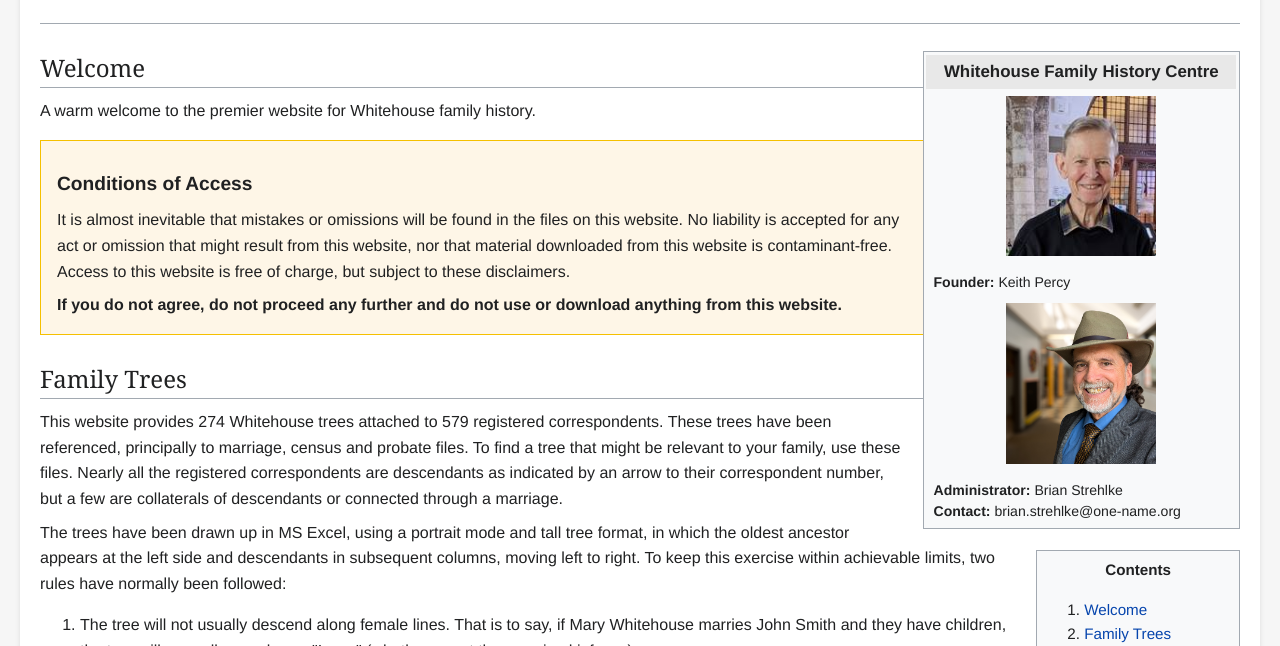
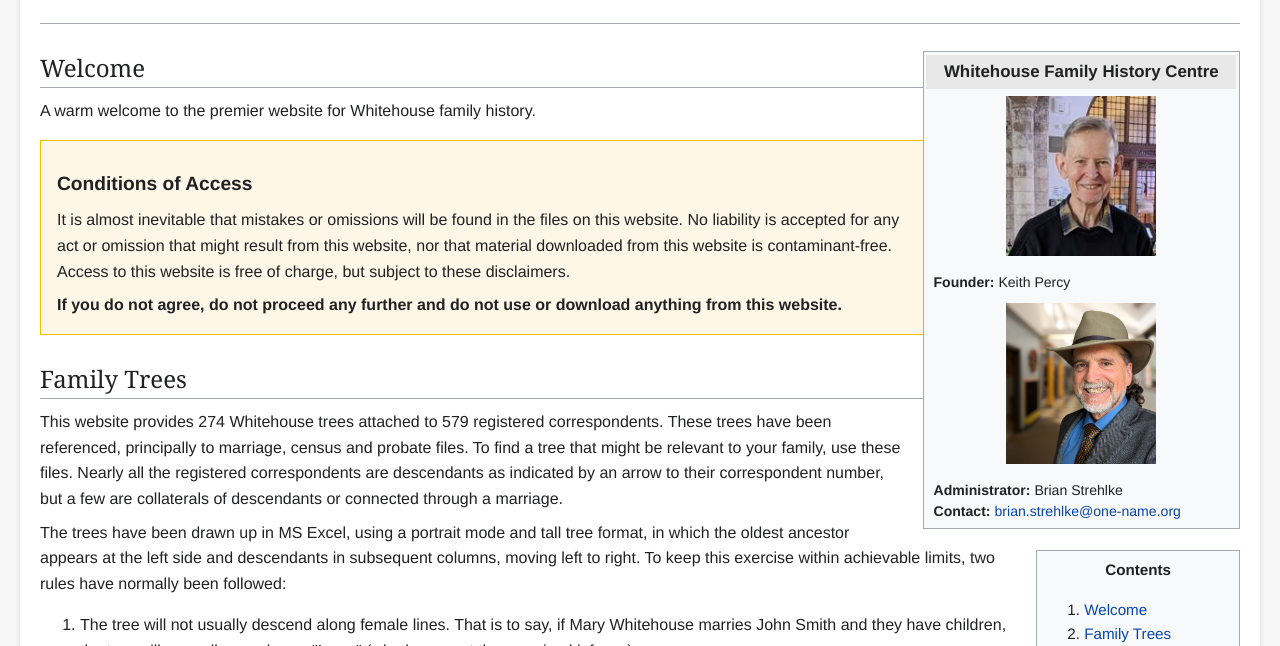
Before and after one commit to ztrehlk/whitehouse-fhc, a plain HTML site: page proposed-index.htm in a window 1280 px wide. Shown: the part 96-742 px from the top of the page. Drawn offline with Linux system fonts and the light colour scheme.

Commit message:
Update proposed-index.htm
2nd attempt to add email link to photo caption contact info.

```diff
--- a/proposed-index.htm
+++ b/proposed-index.htm
@@ -173,7 +173,7 @@
             </div>
             <div class="infobox-data">
                 <div><strong>Administrator:</strong> Brian Strehlke</div>
-                <div><strong>Contact:</strong> brian.strehlke@one-name.org</div>
+                <div><strong>Contact:</strong> <a href="mailto:brian.strehlke@one-name.org">brian.strehlke@one-name.org</a></div>
             </div>
         </div>
 
```
